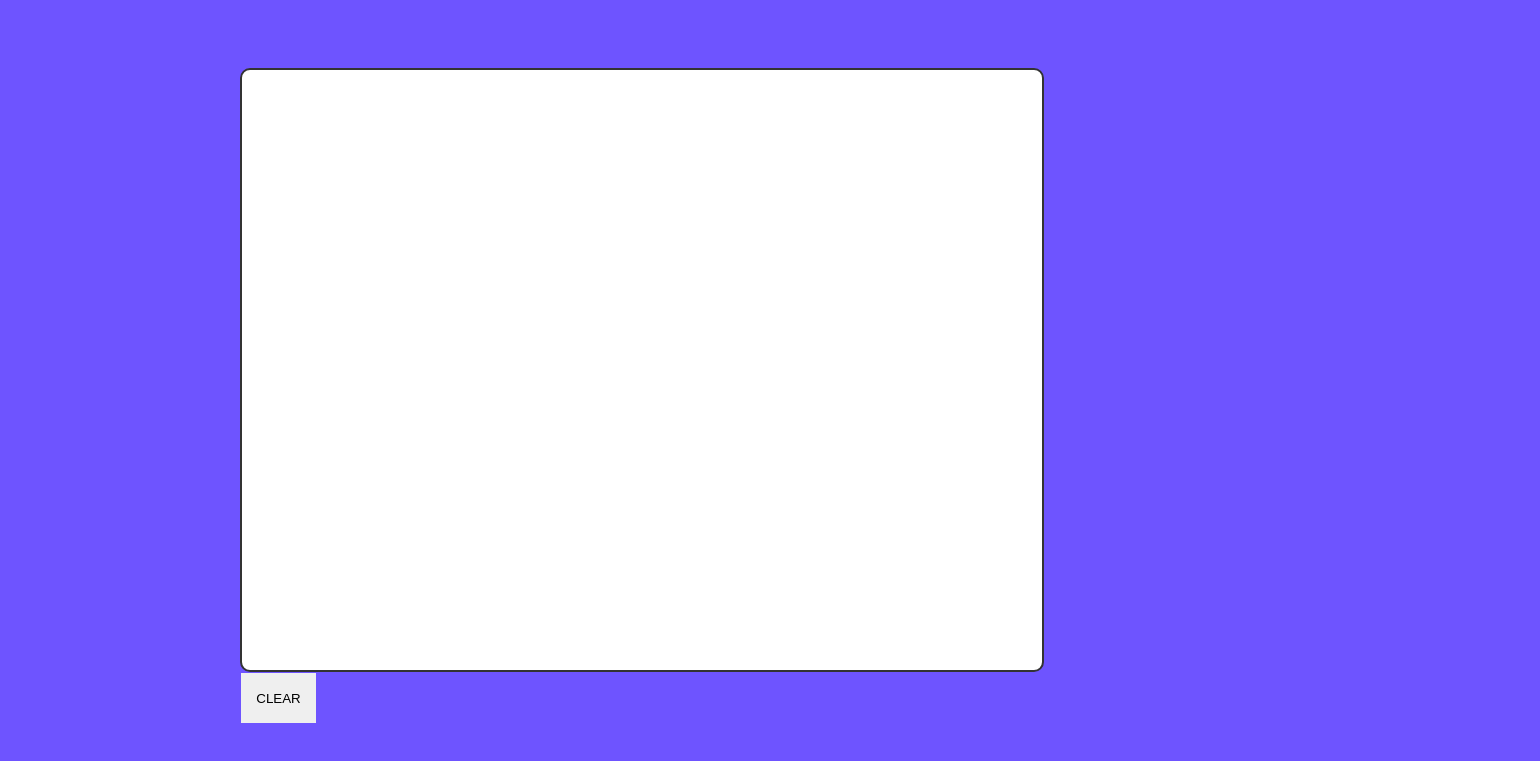
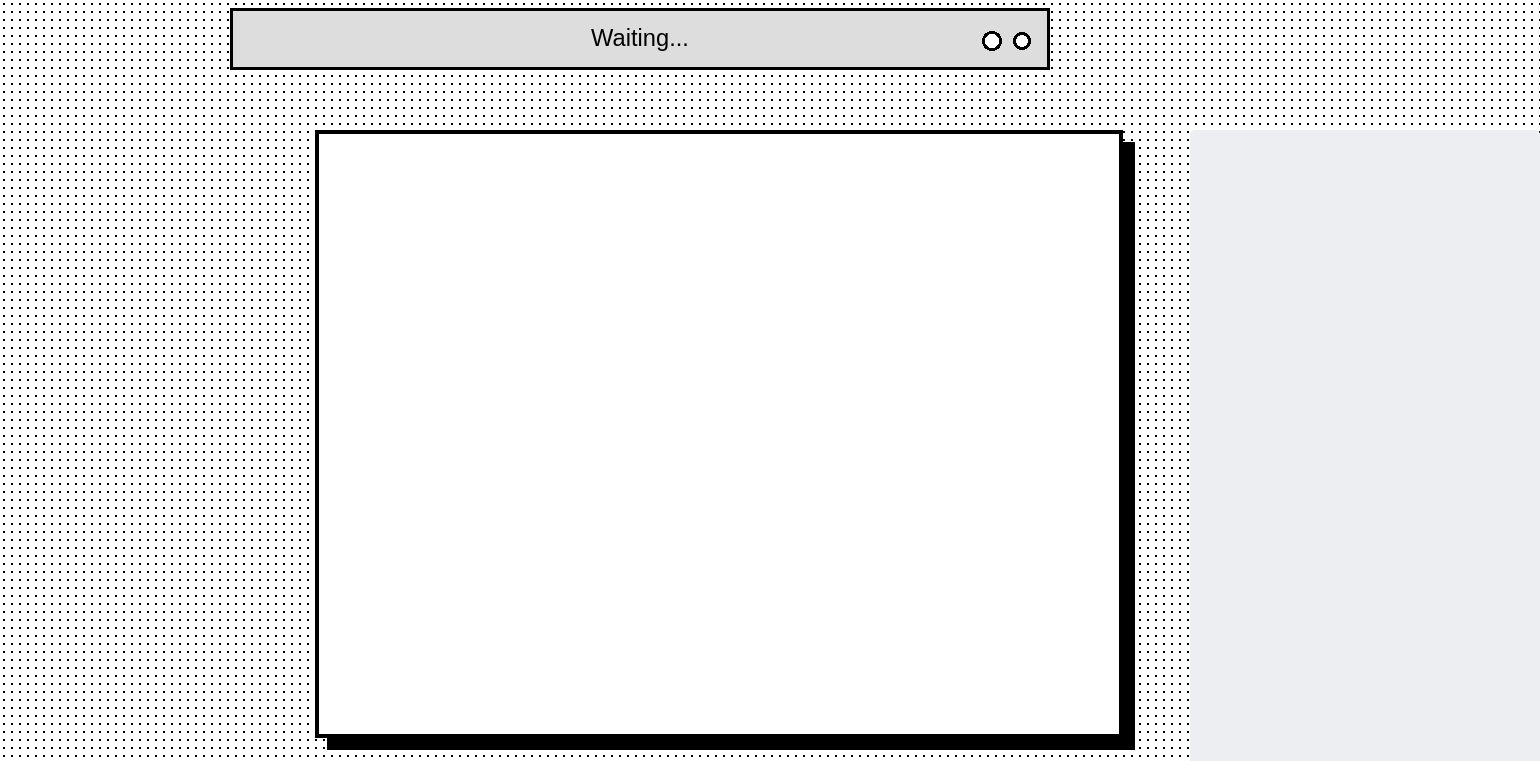
Before and after one commit to AZIZXlaouiti/Try-and-guess-frontend, a React (Create React App) app: page / in a window 1280 px wide. Shown: the top 761 px of the page, 1540 px wide, since content can reach past the window. Built offline with nearby package versions, Linux system fonts and the light colour scheme.

Commit message:
getting there

```diff
--- a/src/components/App.tsx
+++ b/src/components/App.tsx
@@ -1,13 +1,13 @@
 // import './styles/index.scss';
 import React from 'react';
-import StylePicker from './StylePicker';
+
 import DrawingBoardProvider from './DrawingBoardContext';
 import DrawingBoard from './DrawingBoard';
 const App: React.FC = () => {
   return (
+
     <DrawingBoardProvider>
       <DrawingBoard width={800} height={600}></DrawingBoard>
-      <StylePicker></StylePicker>
     </DrawingBoardProvider>
   );
 };
--- /dev/null
+++ b/src/components/Chat.tsx
@@ -0,0 +1,9 @@
+import React from 'react'
+const Chat: React.FC = () => {
+   return (
+       <div id="chatbox-container">
+
+       </div>
+   )
+}
+export default Chat
--- a/src/components/DrawingBoard.tsx
+++ b/src/components/DrawingBoard.tsx
@@ -1,8 +1,10 @@
 import React, { useLayoutEffect } from 'react';
+import Chat from './Chat';
 import {
   DrawingBoardContext,
   DrawingBoardContextProps,
 } from './DrawingBoardContext';
+import StylePicker from './StylePicker';
 const styles = {
   canvas: {
     border: '2px solid #333',
@@ -44,8 +46,13 @@ const DrawingBoard: React.FC<DrawingBoardProps> = (props) => {
     context.setCtx(ctx);
   }, []);
   return (
-    <div style={styles.maindiv}>
+    <>
+      <div className='head' id="roundinfo-container">
+        <div id="round-waiting">Waiting...</div>
+      </div>
+    <div style={styles.maindiv}  id="game-container">
     <canvas
+       className='container'
       ref={ref}
       width={props.width}
       height={props.height}
@@ -53,11 +60,11 @@ const DrawingBoard: React.FC<DrawingBoardProps> = (props) => {
       onMouseUp={context.handleMouseUp}
       onMouseMove={context.handleMouseMove}
     ></canvas>
-     <button
-     onClick={context.clear}
+     <StylePicker></StylePicker>
+      <Chat/>
+    </div>
+    </>
 
-  >CLEAR</button>
-      </div>
   );
 };
 export default DrawingBoard;
--- a/src/components/StylePicker.tsx
+++ b/src/components/StylePicker.tsx
@@ -6,7 +6,7 @@ import {
 const StylePicker: React.FC = () => {
   const context = useContext(DrawingBoardContext) as DrawingBoardContextProps;
   return (
-    <form id="stylepicker-container">
+    <div id="stylepicker-container">
     <label htmlFor="color-picker">Brush color</label>
     <input
       id="color-picker"
@@ -23,7 +23,11 @@ const StylePicker: React.FC = () => {
       value={context.brushSize}
       onChange={context.handleBrushSizeChange}
     />
-  </form>
+      <button
+     onClick={context.clear}
+
+  >CLEAR</button>
+  </div>
   );
 };
 export default StylePicker;
--- a/src/index.tsx
+++ b/src/index.tsx
@@ -1,6 +1,7 @@
 import React from 'react';
 import ReactDOM from 'react-dom';
 import './styles/index.css';
+import './styles/style.css';
 import App from './components/App';
 import reportWebVitals from './reportWebVitals';
 
--- a/src/styles/index.css
+++ b/src/styles/index.css
@@ -1,6 +1,4 @@
-body {
-  background: #6e54ff;
-}
+
 
 #home-container {
   margin: auto;
@@ -46,7 +44,6 @@ canvas {
   margin: auto;
   margin-top: 50px;
   border: 5px solid #b1bffa;
-  border-radius: 10px;
   background: #ffffff;
   grid-column: 2;
   grid-row: 1;
@@ -62,14 +59,8 @@ canvas {
 
 #roundinfo-container {
   display: grid;
-  grid-template-columns: 40% 60%;
-  background: #e6e7eb;
-  padding: 10px;
-  border-radius: 20px;
-  width: 35%;
-  margin: auto;
   text-align: center;
-  font-size: 180%;
+  font-size: 148%;
   text-align: left;
   padding: 10px 20px;
 }
--- /dev/null
+++ b/src/styles/style.css
@@ -0,0 +1,59 @@
+body {
+  min-height: 100vh;
+  font-size: 100%;
+  line-height: 1.5;
+  text-rendering: optimizeSpeed;
+  overflow-x: hidden;
+  font-family: var(--font-family-primary);
+  font-size: var(--font-size-text);
+  color: var(--color-primary);
+  background-image: -webkit-repeating-radial-gradient( center center, var(--color-primary), var(--color-primary) 1px, var(--color-secondary) 1px, var(--color-secondary) 100% );
+  background-size: 8px 8px;
+  display: -webkit-box;
+  display: -ms-flexbox;
+  display: flex;
+  -webkit-box-align: center;
+  -ms-flex-align: center;
+  align-items: center;
+  -webkit-box-pack: center;
+  -ms-flex-pack: center;
+  justify-content: center;
+  -ms-flex-wrap: wrap;
+  flex-wrap: wrap;
+  -webkit-box-orient: vertical;
+  -webkit-box-direction: normal;
+  -ms-flex-direction: column;
+  flex-direction: column;
+}
+:root {
+  --color-primary: #000;
+    --color-primary-alt: #ddd;
+    --color-secondary: #fff;
+    --font-family-primary: "Sora", sans-serif;
+    --font-family-secondary: "Inter", "Sora", sans-serif;
+    --font-size-h1: 2.5rem;
+    --font-size-h2: 1.5rem;
+    --font-size-h3: 1.25rem;
+    --font-size-h4: 1.125rem;
+    --font-size-text: 1rem;
+}
+.container {
+  border: 4px solid var(--color-primary);
+  -webkit-box-shadow: 12px 12px 0 0 var(--color-primary);
+  box-shadow: 12px 12px 0 0 var(--color-primary);
+  /* padding: 6rem 2rem 3rem 2rem; */
+  position: relative;
+  /* background: repeating-radial-gradient( var(--color-secondary), var(--color-secondary) 6px, var(--color-primary) 6px, var(--color-primary) 10px, transparent 0%, transparent 100% ), repeating-radial-gradient( var(--color-secondary), var(--color-secondary) 6px, var(--color-primary) 6px, var(--color-primary) 10px, transparent 0%, transparent 100% ), linear-gradient( var(--color-primary-alt), var(--color-primary-alt) 60px, var(--color-primary) 60px, var(--color-primary) 64px ); */
+  background-color: var(--color-secondary);
+  background-position: right 5px, right 30px top 5px, 0 0;
+  background-size: 50px 50px, 50px 50px, 100% 64px;
+  background-repeat: no-repeat;
+}
+.head{
+  border: 3px solid var(--color-primary);
+  position: relative;
+  background: repeating-radial-gradient( var(--color-secondary), var(--color-secondary) 6px, var(--color-primary) 6px, var(--color-primary) 9px, transparent 0%, transparent 100% ), repeating-radial-gradient( var(--color-secondary), var(--color-secondary) 7px, var(--color-primary) 6px, var(--color-primary) 10px, transparent 0%, transparent 100% ), linear-gradient( var(--color-primary-alt), var(--color-primary-alt) 65px, var(--color-primary) 60px, var(--color-primary) 64px );
+  background-position: right 5px, right 30px top 5px, 0 0;
+  background-size: 50px 50px, 50px 50px, 100% 64px;
+  background-repeat: no-repeat;
+}
```
